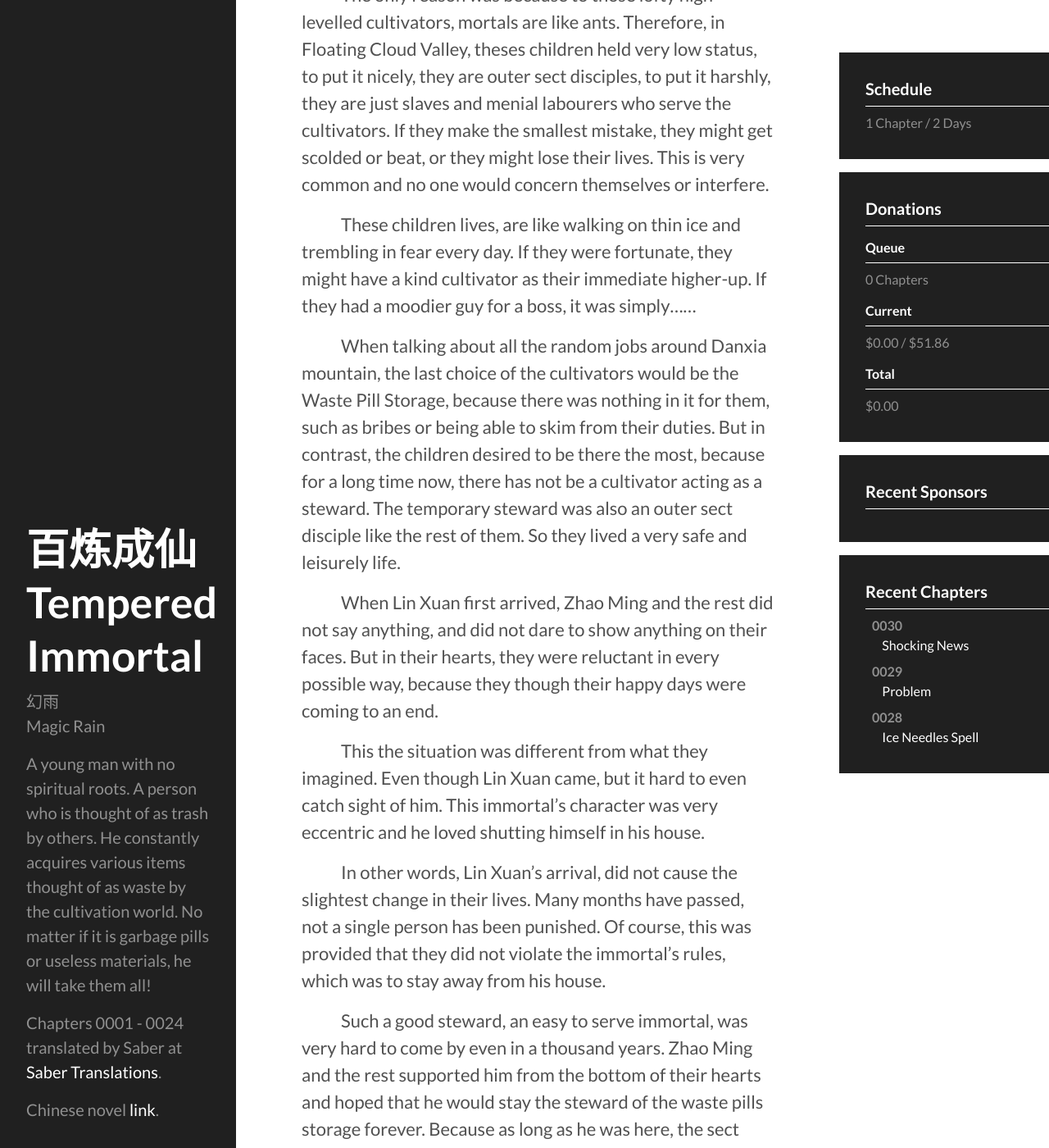
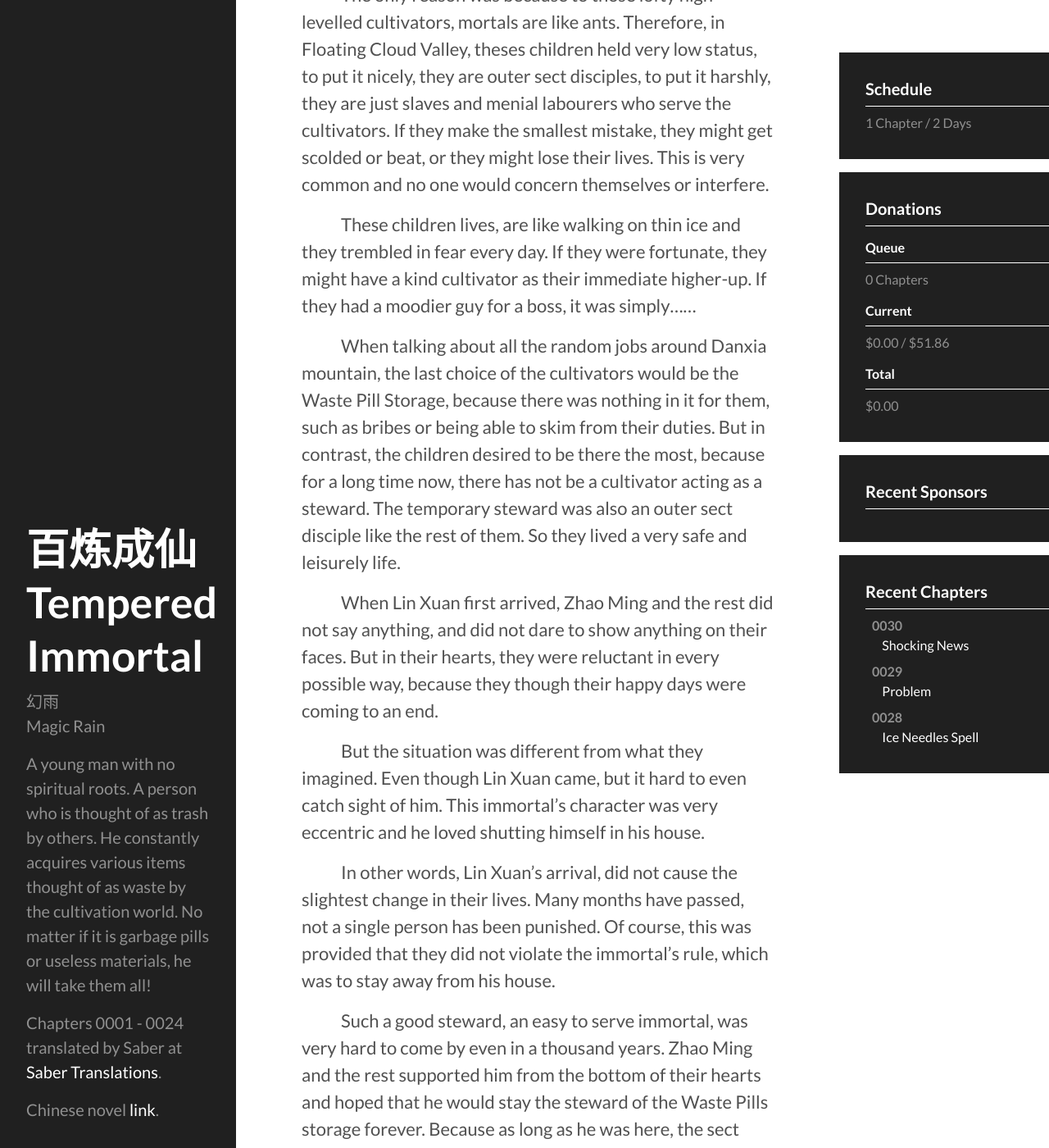
Before and after one commit to blcxtranslations/blcx, a Jekyll site: the page built from _translated/chapter-0030.md, in a window 1280 px wide and 1400 px high, scrolled down 1054 px. Shown: the whole window at 82% size. Built offline with Jekyll 4.4.1, drawn with Linux system fonts in a browser that asks for light colours; some of the changed text lies outside the part shown.

Commit message:
Chapter 0030 typos

```diff
--- a/_translated/chapter-0030.md
+++ b/_translated/chapter-0030.md
@@ -12,31 +12,31 @@
 
 "Immortal!" Zhao Ming respectfully saluted.
 
-"En." Lin Xuan nodded. Wearing a casual expression, he asked "Recently, what is the situation at the waste pills storage?"
+"En." Lin Xuan nodded. Wearing a casual expression, he asked "Recently, what is the situation at the Waste Pills storage?"
 
 "Rest assured, everything is normal."
 
-Four months after becoming the steward of the waste pills storage, Lin Xuan finally came back to inspect his territory. Even though the children lead by Zhao Ming were surprised, they still carefully and respectfully waited on him.
+Four months after becoming the steward of the Waste Pills storage, Lin Xuan finally came back to inspect his territory. Even though the children led by Zhao Ming were surprised, they still carefully and respectfully waited on him.
 
 In order to make it more convenient to cultivate, Lin Xuan erected a loves to sleep, lazy, eccentric, and reclusive image for them.
 
-Originally, the intention was to allow him self to cultivate in peace and not arouse suspicions, this was not his original intention to gain the support of these children, and yet this fake image received just that, these children support.
+Originally, the intention was to allow him self to cultivate in peace and not arouse suspicions. It was not his original intention to gain the support of these children, and yet this fake image received just that, these children support.
 
 The only reason was because to those lofty high levelled cultivators, mortals are like ants. Therefore, in Floating Cloud Valley, theses children held very low status, to put it nicely, they are outer sect disciples, to put it harshly, they are just slaves and menial labourers who serve the cultivators. If they make the smallest mistake, they might get scolded or beat, or they might lose their lives. This is very common and no one would concern themselves or interfere.
 
-These children lives, are like walking on thin ice and trembling in fear every day. If they were fortunate, they might have a kind cultivator as their immediate higher-up. If they had a moodier guy for a boss, it was simply......
+These children lives, are like walking on thin ice and they trembled in fear every day. If they were fortunate, they might have a kind cultivator as their immediate higher-up. If they had a moodier guy for a boss, it was simply......
 
 When talking about all the random jobs around Danxia mountain, the last choice of the cultivators would be the Waste Pill Storage, because there was nothing in it for them, such as bribes or being able to skim from their duties. But in contrast, the children desired to be there the most, because for a long time now, there has not be a cultivator acting as a steward. The temporary steward was also an outer sect disciple like the rest of them. So they lived a very safe and leisurely life.
 
 When Lin Xuan first arrived, Zhao Ming and the rest did not say anything, and did not dare to show anything on their faces. But in their hearts, they were reluctant in every possible way, because they though their happy days were coming to an end.
 
-This the situation was different from what they imagined. Even though Lin Xuan came, but it hard to even catch sight of him. This immortal's character was very eccentric and he loved shutting himself in his house.
+But the situation was different from what they imagined. Even though Lin Xuan came, but it hard to even catch sight of him. This immortal's character was very eccentric and he loved shutting himself in his house.
 
-In other words, Lin Xuan's arrival, did not cause the slightest change in their lives. Many months have passed, not a single person has been punished. Of course, this was provided that they did not violate the immortal's rules, which was to stay away from his house.
+In other words, Lin Xuan's arrival, did not cause the slightest change in their lives. Many months have passed, not a single person has been punished. Of course, this was provided that they did not violate the immortal's rule, which was to stay away from his house.
 
-Such a good steward, an easy to serve immortal, was very hard to come by even in a thousand years. Zhao Ming and the rest supported him from the bottom of their hearts and hoped that he would stay the steward of the waste pills storage forever. Because as long as he was here, the sect would not send another cultivator as a steward.
+Such a good steward, an easy to serve immortal, was very hard to come by even in a thousand years. Zhao Ming and the rest supported him from the bottom of their hearts and hoped that he would stay the steward of the Waste Pills storage forever. Because as long as he was here, the sect would not send another cultivator as a steward.
 
-After inspecting the waste pills storage, and chatting about some innocuous things, Lin Xuan asked the children to carefully perform their duties, then left to relieve some boredom and get some fresh air.
+After inspecting the Waste Pills storage, and chatting about some innocuous things, Lin Xuan asked the children to carefully perform their duties, then left to relieve some boredom and get some fresh air.
 
 "Farewell immortal!"
 
```
Also changed, not shown: other parts of _translated/chapter-0030.md (+3 -3 lines).
